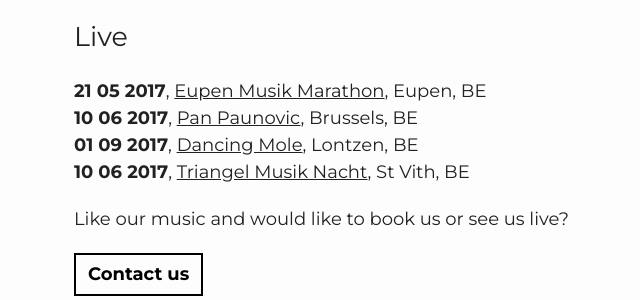
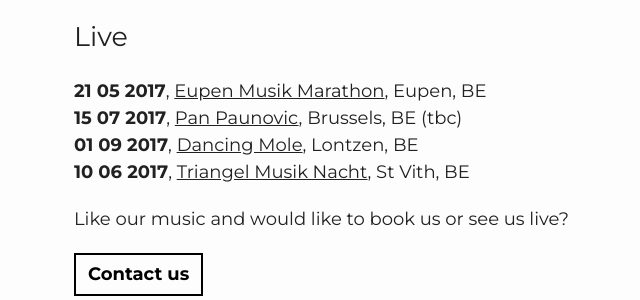
Before and after one commit to marcnoel/moad-site, a Jekyll site: the page built from live.html, in a window 1280 px wide, cut to the strip 123-423 px from the top of the page. Shown: the whole strip, without its empty margins (206-846 px from the left). Built offline with Jekyll 4.4.1, drawn with Linux system fonts in a browser that asks for light colours.

Commit message:
Update live.html

```diff
--- a/live.html
+++ b/live.html
@@ -35,7 +35,7 @@
   <ul>
     <li><h3>Live</h3></li>
     <li><strong>21 05 2017</strong>, <a style="text-decoration:underline;" href="http://sunergia.be/2016/06/eupen-musik-marathon2017-mai-datum/" target="_blank">Eupen Musik Marathon</a>, Eupen, BE</li>
-    <li><strong>10 06 2017</strong>, <a style="text-decoration:underline;" href="https://www.facebook.com/moad.band/" target="_blank">Pan Paunovic</a>, Brussels, BE</li>
+    <li><strong>15 07 2017</strong>, <a style="text-decoration:underline;" href="https://www.facebook.com/moad.band/" target="_blank">Pan Paunovic</a>, Brussels, BE (tbc)</li>
     <li><strong>01 09 2017</strong>,
 <a style="text-decoration:underline;" href="https://www.facebook.com/events/1142994172416524/" target="_blank">Dancing Mole</a>, Lontzen, BE</li>
     <li><strong>10 06 2017</strong>, <a style="text-decoration:underline;" href="http://www.triangel.com/cms/index.php" target="_blank">Triangel Musik Nacht</a>, St Vith, BE</li>
```
